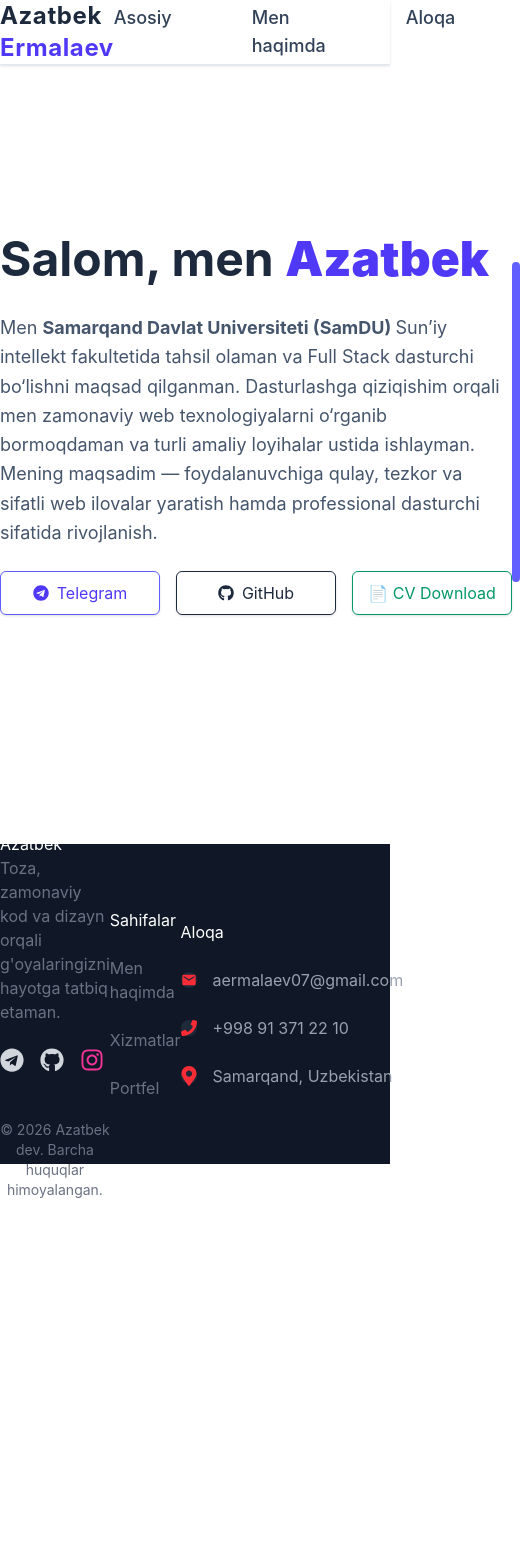
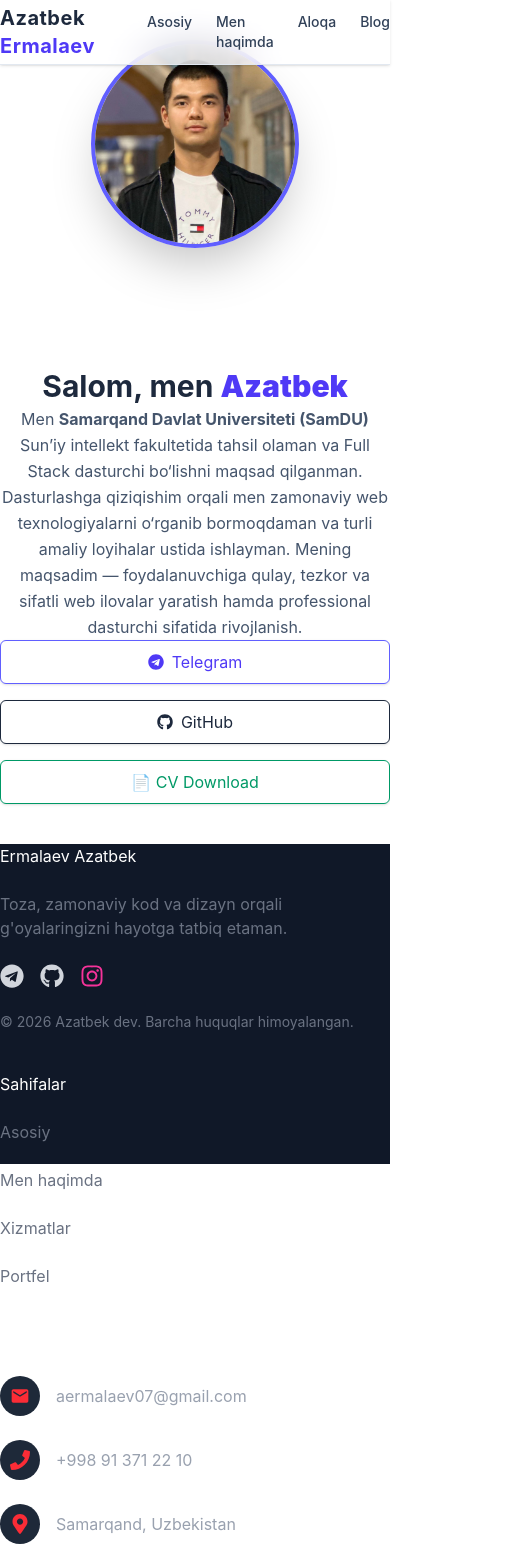
Before and after one commit to azatbek-07/react-tailwindcss-portfolio, a React (Vite) app: page / in a window 390 px wide. Shown: the whole page, 520 px wide, since content can reach past the window. Before the commit the page ends 1200 px from the top, so only its background shows below. Built offline with nearby package versions, Linux system fonts and the light colour scheme.

Commit message:
toliq sozlanish 1

```diff
--- a/src/components/Footer.jsx
+++ b/src/components/Footer.jsx
@@ -3,56 +3,45 @@ import { MdEmail } from "react-icons/md";
 export function Footer() {
     return (
         <>
-            <footer className="h-80 bg-gray-900 flex justify-around items-center">
-                <div className="text-white max-w-100 flex gap-8">
+            <footer className="h-80  bg-gray-900 flex flex-col md:flex-row justify-around items-start md:items-center px-6 md:px-10 py-10 gap-10">
 
+                <div className="text-white max-w-md flex gap-8">
                     <div>
-                        <h1>Ermalaev Azatbek</h1>
-                    <p className="text-gray-500">Toza, zamonaviy kod va dizayn orqali g'oyalaringizni hayotga tatbiq etaman.</p>
-                    <br />
+                        <h1>Ermalaev Azatbek</h1><br />
+                        <p className="text-gray-500">
+                            Toza, zamonaviy kod va dizayn orqali g'oyalaringizni hayotga tatbiq etaman.
+                        </p><br />
 
-                    <div className="flex gap-4 text-2xl text-gray-300">
-                        <a href="https://t.me/@A_z_a_t_b_e_k"><FaTelegram className="hover:text-blue-500 cursor-pointer" /></a>
-                        <a href="https://github.com/azatbek-07"><FaGithub className="hover:text-white cursor-pointer" /></a>
-                        <a href="https://instagram.com/ermalaev_azatbek"><FaInstagram className="text-pink-500  hover:scale-110 transition" /></a>
-                    </div><br /><br />
-                    <p className="text-center text-gray-500 text-sm">
-                        © 2026 Azatbek dev. Barcha huquqlar himoyalangan.
-                    </p>
+                        <div className="flex gap-4 text-2xl text-gray-300 mt-4">
+                            <a href="https://t.me/@A_z_a_t_b_e_k"><FaTelegram /></a>
+                            <a href="https://github.com/azatbek-07"><FaGithub /></a>
+                            <a href="https://instagram.com/ermalaev_azatbek"><FaInstagram className="text-pink-500" /></a>
+                        </div><br />
+
+                        <p className="text-gray-500 text-sm mt-6">
+                            © 2026 Azatbek dev. Barcha huquqlar himoyalangan.
+                        </p>
                     </div>
-
                 </div>
 
-                <div className="mb-3">
+                <div>
                     <ul>
-                        <li>
-                            <span className="text-white">Sahifalar</span>
-                        </li><br />
+                        <li><span className="text-white">Sahifalar</span></li><br />
+                        <li className="text-gray-500 mt-2">Asosiy</li><br />
 
-                        <li className="text-gray-500">
-                            Men haqimda
-                        </li><br />
+                        <li className="text-gray-500 mt-3">Men haqimda</li><br />
+                        <li className="text-gray-500 mt-2">Xizmatlar</li><br />
+                        <li className="text-gray-500 mt-2">Portfel</li>
 
-
-
-                        <li className="text-gray-500">
-                            Xizmatlar
-                        </li><br />
-
-                        <li className="text-gray-500">
-                            Portfel
-                        </li>
                     </ul>
                 </div>
 
                 <div>
                     <ul>
-                        <li>
-                            <span className="text-white">Aloqa</span>
-                        </li><br />
+                        <li><span className="text-white">Aloqa</span></li><br />
 
-                        <li className="flex items-center gap-4 text-gray-400">
-                            <div className="w-4 h-4 flex items-center justify-center rounded-full bg-gray-800">
+                        <li className="flex items-center gap-4 text-gray-400 mt-3">
+                            <div className="w-10 h-10 flex items-center justify-center rounded-full bg-gray-800">
                                 <MdEmail className="text-red-500 text-xl" />
                             </div>
                             <a href="mailto:aermalaev07@gmail.com" className="hover:text-white">
@@ -60,8 +49,8 @@ export function Footer() {
                             </a>
                         </li><br />
 
-                        <li className="flex items-center gap-4 text-gray-400">
-                            <div className="w-4 h-4 flex items-center justify-center rounded-full bg-gray-800">
+                        <li className="flex items-center gap-4 text-gray-400 mt-3">
+                            <div className="w-10 h-10 flex items-center justify-center rounded-full bg-gray-800">
                                 <FaPhone className="text-red-500 text-xl" />
                             </div>
                             <a href="tel:+998913712210" className="hover:text-white">
@@ -69,14 +58,15 @@ export function Footer() {
                             </a>
                         </li><br />
 
-                        <li className="flex items-center gap-4 text-gray-400">
-                            <div className="w-4 h-4 flex items-center justify-center rounded-full bg-gray-800">
+                        <li className="flex items-center gap-4 text-gray-400 mt-3">
+                            <div className="w-10 h-10 flex items-center justify-center rounded-full bg-gray-800">
                                 <FaMapMarkerAlt className="text-red-500 text-xl" />
                             </div>
                             <span>Samarqand, Uzbekistan</span>
                         </li>
                     </ul>
                 </div>
+
             </footer>
 
         </>
--- a/src/components/Header.jsx
+++ b/src/components/Header.jsx
@@ -4,12 +4,13 @@ export function Header() {
     return (
         <>
             <header className="bg-white/70 backdrop-blur-lg shadow-sm fixed w-full z-50 border-b border-slate-200">
-                <nav className="flex justify-around items-center px-10 h-16 max-w-7xl mx-auto">
-                    <h1 className="text-2xl font-bold tracking-wide text-slate-800">
+                <nav className="flex justify-between md:justify-around items-center px-4 md:px-10 h-16 max-w-7xl mx-auto">
+
+                    <h1 className="text-xl md:text-2xl font-bold tracking-wide text-slate-800">
                         Azatbek <span className="text-indigo-600">Ermalaev</span>
                     </h1>
 
-                    <div className="text-lg flex gap-20 font-medium text-slate-700">
+                    <div className="text-sm md:text-lg flex gap-6 md:gap-20 font-medium text-slate-700">
                         <Link className="relative hover:text-indigo-600 after:content-[''] after:absolute after:left-0 after:-bottom-1
         after:w-0 after:h-0.5 after:bg-indigo-600
         after:transition-all after:duration-300 hover:after:w-full"
--- a/src/pages/Home.jsx
+++ b/src/pages/Home.jsx
@@ -6,50 +6,46 @@ export function Home() {
     return (
         <>
             <Header />
-            <section className="flex justify-around items-center min-h-screen from-slate-50 via-white to-indigo-50 px-10 pt-24">
+            <section className="flex flex-col-reverse md:flex-row justify-around items-center min-h-screen px-4 md:px-10 pt-24 gap-10">
 
-                <div className="space-y-6">
-                    <h1 className="text-5xl font-bold leading-tight text-slate-800">
+                <div className="space-y-6 text-center md:text-left">
+                    <h1 className="text-3xl md:text-5xl font-bold leading-tight text-slate-800">
                         Salom, men <b className="text-indigo-600">Azatbek</b>
-                    </h1><br />
+                    </h1>
 
-                    <p className="max-w-xl text-lg text-slate-600 leading-relaxed">
-                        Men <b>Samarqand Davlat Universiteti (SamDU) </b>Sun’iy intellekt fakultetida tahsil olaman va Full Stack dasturchi bo‘lishni maqsad qilganman.
+                    <p className="max-w-xl text-base md:text-lg text-slate-600 leading-relaxed mx-auto md:mx-0">
+                        Men <b>Samarqand Davlat Universiteti (SamDU)</b> Sun’iy intellekt fakultetida tahsil olaman va Full Stack dasturchi bo‘lishni maqsad qilganman.
 
                         Dasturlashga qiziqishim orqali men zamonaviy web texnologiyalarni o‘rganib bormoqdaman va turli amaliy loyihalar ustida ishlayman.
 
                         Mening maqsadim — foydalanuvchiga qulay, tezkor va sifatli web ilovalar yaratish hamda professional dasturchi sifatida rivojlanish.
                     </p>
-                    <br />
 
-                    <div className="flex gap-4 mt-6">
+                    <div className="flex flex-col sm:flex-row gap-4 mt-6">
 
-                        {/* Telegram */}
                         <a
                             href="https://t.me/@A_z_a_t_b_e_k"
                             target="_blank"
-                            className="w-40 h-11 flex items-center justify-center gap-2 border border-indigo-500 text-indigo-600 rounded-md
-                          hover:bg-indigo-500 hover:text-white transition-all duration-300 shadow-sm"
+                            className="w-full sm:w-40 h-11 flex items-center justify-center gap-2 border border-indigo-500 text-indigo-600 rounded-md
+        hover:bg-indigo-500 hover:text-white transition-all duration-300 shadow-sm"
                         >
-                            <FaTelegram className="hover:text-blue-500 cursor-pointer" /> Telegram
+                            <FaTelegram /> Telegram
                         </a>
 
-                        {/* GitHub */}
                         <a
                             href="https://github.com/azatbek-07"
                             target="_blank"
-                            className="w-40 h-11 flex items-center justify-center gap-2 border border-slate-800 text-slate-800 rounded-md
-                            hover:bg-slate-800 hover:text-white transition-all duration-300 shadow-sm"
+                            className="w-full sm:w-40 h-11 flex items-center justify-center gap-2 border border-slate-800 text-slate-800 rounded-md
+        hover:bg-slate-800 hover:text-white transition-all duration-300 shadow-sm"
                         >
-                            <FaGithub className="hover:text-white cursor-pointer" /> GitHub
+                            <FaGithub /> GitHub
                         </a>
 
-                        {/* CV Download */}
                         <a
                             href="/cv.pdf"
                             download
-                            className="w-40 h-11 flex items-center justify-center gap-2 border border-emerald-600 text-emerald-600 rounded-md
-                            hover:bg-emerald-600 hover:text-white transition-all duration-300 shadow-sm"
+                            className="w-full sm:w-40 h-11 flex items-center justify-center gap-2 border border-emerald-600 text-emerald-600 rounded-md
+        hover:bg-emerald-600 hover:text-white transition-all duration-300 shadow-sm"
                         >
                             📄 CV Download
                         </a>
@@ -59,17 +55,14 @@ export function Home() {
 
                 <div className="relative">
                     <img
-                        className="w-80 h-80 rounded-full object-cover shadow-2xl border-4 border-indigo-500"
+                        className="w-52 h-52 md:w-80 md:h-80 rounded-full object-cover shadow-2xl border-4 border-indigo-500"
                         src="/images/rasmim1.jpg"
                         alt="error"
                     />
-
-
                 </div>
 
-
             </section>
-            <Footer/>
+            <Footer />
         </>
     );
 }
```
Lines whose indentation alone changed are shown as unchanged.
